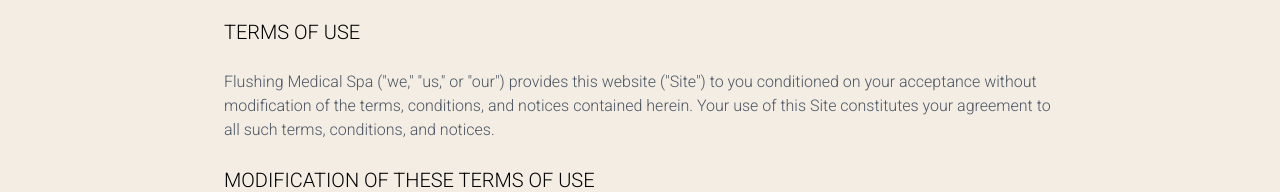
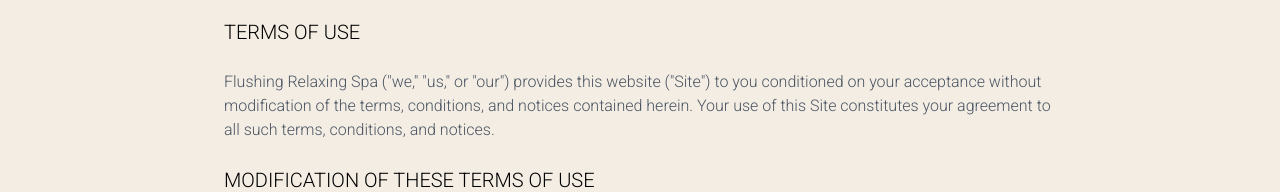
Before and after one commit to will19800/Flushing-Spa, a Next.js app: page /pages/termsPage in a window 1280 px wide. Shown: the part 412-604 px from the top of the page. Built offline with nearby package versions, Linux system fonts and the light colour scheme.

Commit message:
more changes

```diff
--- a/src/app/components/Header/Header.tsx
+++ b/src/app/components/Header/Header.tsx
@@ -25,7 +25,7 @@
       <div
         className={`header ${isScrolled ? "header-scrolled" : ""} bg-offwhite`}
       >
-        <Link href="http://localhost:3000">
+        <Link href="/">
           <Image
             src="/SPAlogo1.png"
             className={`logo ${isScrolled ? "logo-small" : "logo-large"}`}
--- a/src/app/page.tsx
+++ b/src/app/page.tsx
@@ -107,7 +107,7 @@
             authentic Chinese massage techniques rooted in ancient practices.
             The center is led by a team of highly skilled and certified massage
             therapists, dedicated to delivering exceptional care and relaxation.
-            The practice has been transforming the well-being of clients since
+            The spa has been transforming the well-being of clients since
             its establishment in 2000.
             <br />
             <br />
--- a/src/app/pages/termsPage/page.tsx
+++ b/src/app/pages/termsPage/page.tsx
@@ -22,7 +22,7 @@
         <div className="text-black mx-56">
           <h2 className="mb-6 mt-20 text-xl">TERMS OF USE</h2>
           <p className="text-gray-600">
-            Flushing Medical Spa ("we," "us," or "our") provides this website
+            Flushing Relaxing Spa ("we," "us," or "our") provides this website
             ("Site") to you conditioned on your acceptance without modification
             of the terms, conditions, and notices contained herein. Your use of
             this Site constitutes your agreement to all such terms, conditions,
```
